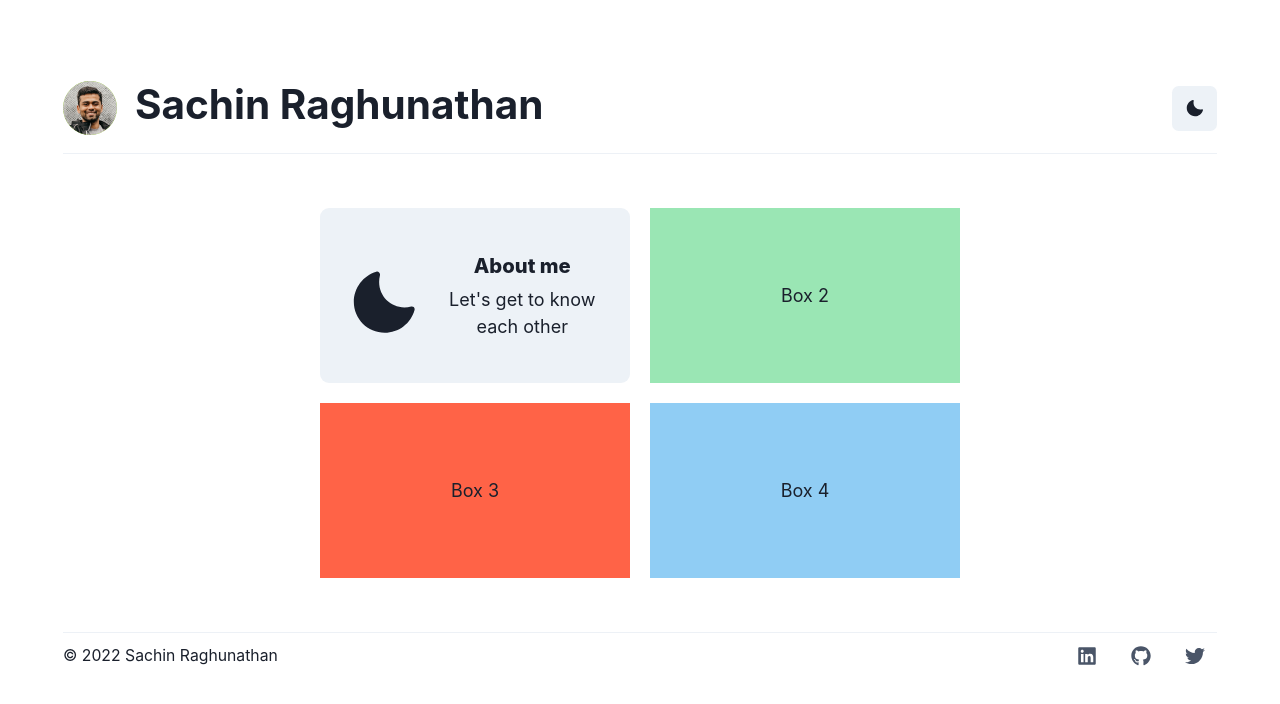
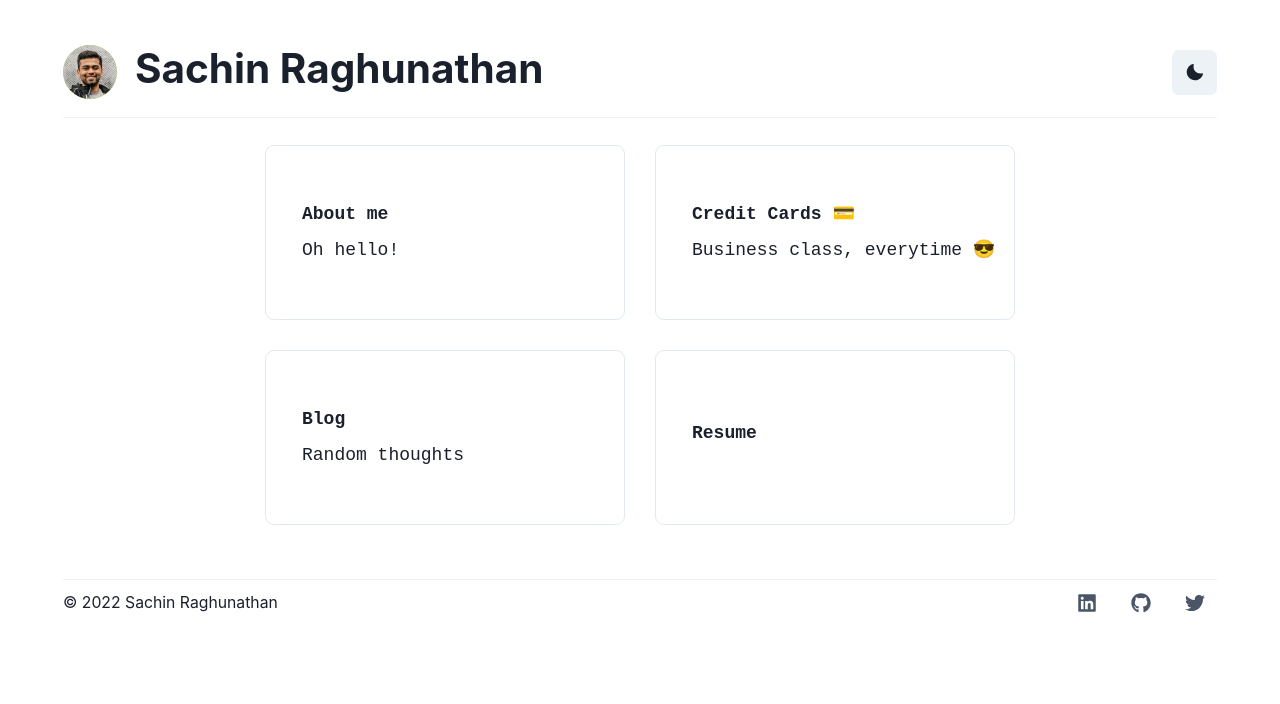
Before and after one commit to SachinRaghunathan/personal-website, a Next.js app: page / in a window 1280 px wide. Shown: the top 704 px of the page. Built offline with nearby package versions, Linux system fonts and the light colour scheme.

Commit message:
add resume

```diff
--- a/components/Feature.tsx
+++ b/components/Feature.tsx
@@ -3,26 +3,34 @@ import * as React from "react";
 
 interface FeatureProps {
   title: string;
-  text: string;
-  icon: React.ReactElement;
+  icon?: React.ReactElement;
+  text?: string;
 }
 
 export const Feature = (props: FeatureProps) => {
-  const { title, text, icon } = props;
+  const { title, text } = props;
   return (
-    <Stack
-      spacing={{ base: "3", md: "6" }}
-      direction={{ base: "column", md: "row" }}
-      align="center"
-      w="80%"
+    <Box
+      as="button"
+      bg="backgroundColor"
+      w="360px"
+      h="175px"
+      rounded={{ md: "lg" }}
+      borderWidth={1}
+      transition="all 0.2s"
+      textUnderlineOffset="2"
+      _hover={{
+        fontSize: "lg",
+      }}
     >
-      <Box fontSize="6xl">{icon}</Box>
-      <Stack spacing="1">
-        <Text fontWeight="extrabold" fontSize="lg" align="center">
+      <Stack paddingLeft={8}>
+        <Text fontWeight="extrabold" fontFamily="monospace" align="left">
           {title}
         </Text>
-        <Text align="center">{text}</Text>
+        <Text fontFamily="monospace" align="left" fontSize="md">
+          {text}
+        </Text>
       </Stack>
-    </Stack>
+    </Box>
   );
 };
--- a/components/Footer/Footer.tsx
+++ b/components/Footer/Footer.tsx
@@ -9,7 +9,8 @@ export const Footer = () => (
     role="contentinfo"
     mx="auto"
     maxW="7xl"
-    py="12"
+    paddingBottom="4"
+    paddingTop="12"
     px={{ base: "4", md: "8" }}
   >
     <Divider />
--- a/components/Header/Header.tsx
+++ b/components/Header/Header.tsx
@@ -19,7 +19,8 @@ const Header = () => {
       role="contentinfo"
       mx="auto"
       maxW="7xl"
-      py="12"
+      paddingTop="4"
+      paddingBottom="6"
       px={{ base: "4", md: "8" }}
     >
       <Stack direction="row" spacing="4" align="center" justify="space-between">
--- a/pages/_app.tsx
+++ b/pages/_app.tsx
@@ -1,21 +1,18 @@
-import '../styles/global.css'
-import { AppProps } from 'next/app'
-import { ChakraProvider } from '@chakra-ui/react'
-import { extendTheme } from '@chakra-ui/react'
+import { ChakraProvider, extendTheme, ThemeConfig } from "@chakra-ui/react";
+import { AppProps } from "next/app";
+import "../styles/global.css";
 
-const colors = {
-  brand: {
-    900: '#1a365d',
-    800: '#153e75',
-    700: '#2a69ac',
-  },
-}
+const colors: ThemeConfig = {
+  initialColorMode: "dark",
+  useSystemColorMode: false,
+};
 
-const theme = extendTheme({ colors })
+const theme = extendTheme({ colors });
 
 export default function App({ Component, pageProps }: AppProps) {
   return (
     <ChakraProvider theme={theme}>
       <Component {...pageProps} />
-    </ChakraProvider>)
+    </ChakraProvider>
+  );
 }
--- a/pages/index.tsx
+++ b/pages/index.tsx
@@ -1,11 +1,5 @@
 import { MoonIcon } from "@chakra-ui/icons";
-import {
-  Center,
-  Container,
-  useColorModeValue,
-  Wrap,
-  WrapItem,
-} from "@chakra-ui/react";
+import { Center, Container, Wrap, WrapItem } from "@chakra-ui/react";
 import { GetStaticProps } from "next";
 import Head from "next/head";
 import { Feature } from "../components/Feature";
@@ -19,39 +13,34 @@ export default function Home() {
         <Head>
           <title>{siteTitle}</title>
         </Head>
-        <Container width="100%">
-          <Wrap spacing="20px" justify="center">
+        <Center>
+          <Wrap width="80%" spacing="30px" justify="center">
             <WrapItem>
-              <Center
-                bg={useColorModeValue("gray.100", "gray.700")}
-                w="310px"
-                h="175px"
-                rounded={{ md: "lg" }}
-              >
-                <Feature
-                  title="About me"
-                  icon={<MoonIcon />}
-                  text="Let's get to know each other"
-                ></Feature>
-              </Center>
+              <Feature
+                title="About me"
+                icon={<MoonIcon />}
+                text="Oh hello!"
+              ></Feature>
             </WrapItem>
             <WrapItem>
-              <Center w="310px" h="175px" bg="green.200">
-                Box 2
-              </Center>
+              <Feature
+                title="Credit Cards 💳"
+                icon={<MoonIcon />}
+                text="Business class, everytime 😎"
+              ></Feature>
             </WrapItem>
             <WrapItem>
-              <Center w="310px" h="175px" bg="tomato">
-                Box 3
-              </Center>
+              <Feature
+                title="Blog"
+                icon={<MoonIcon />}
+                text="Random thoughts"
+              ></Feature>
             </WrapItem>
             <WrapItem>
-              <Center w="310px" h="175px" bg="blue.200">
-                Box 4
-              </Center>
+              <Feature title="Resume" icon={<MoonIcon />}></Feature>
             </WrapItem>
           </Wrap>
-        </Container>
+        </Center>
       </Layout>
     </Container>
   );
```
Also changed, not shown: 1 other file (tests, documents, lock files or other folders).
